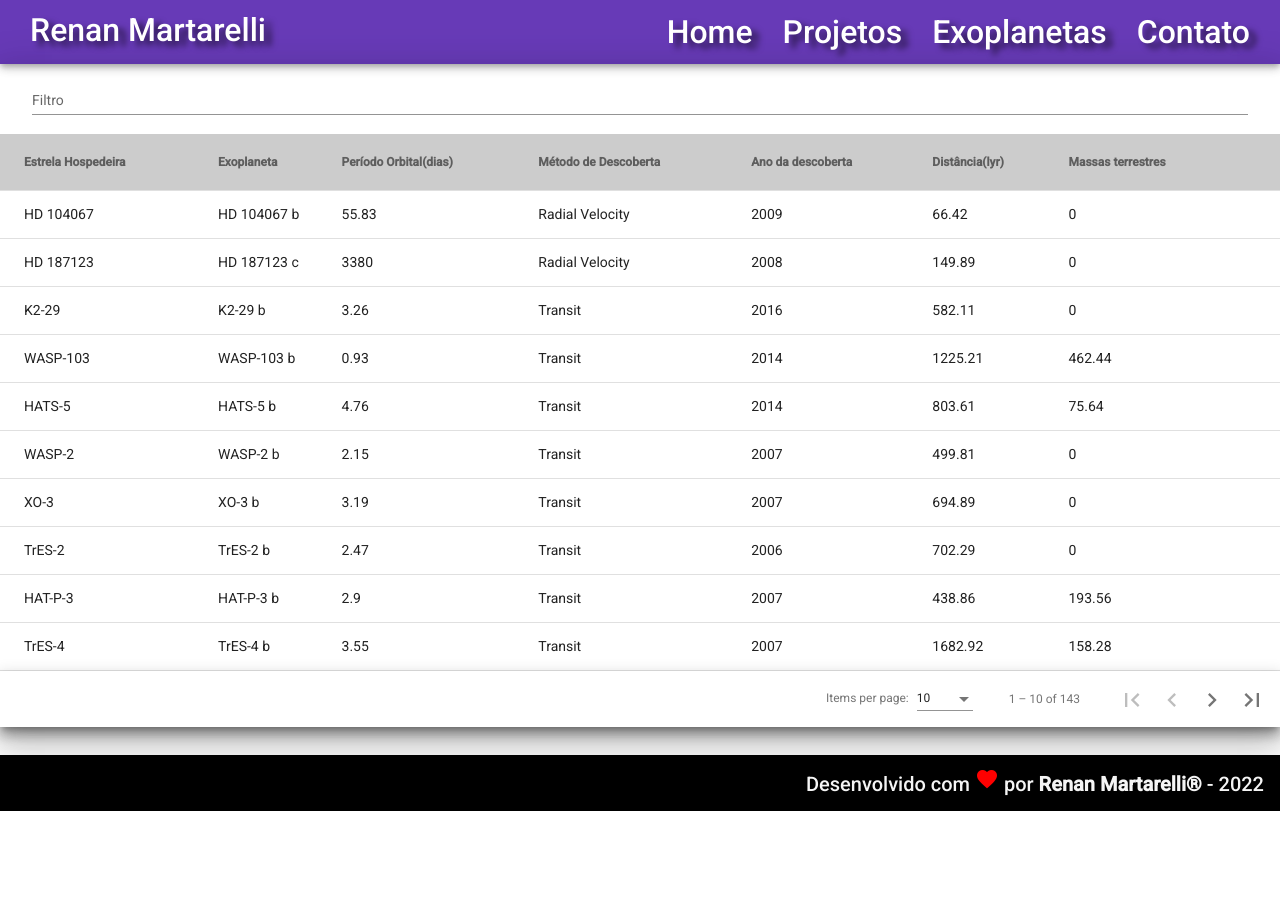
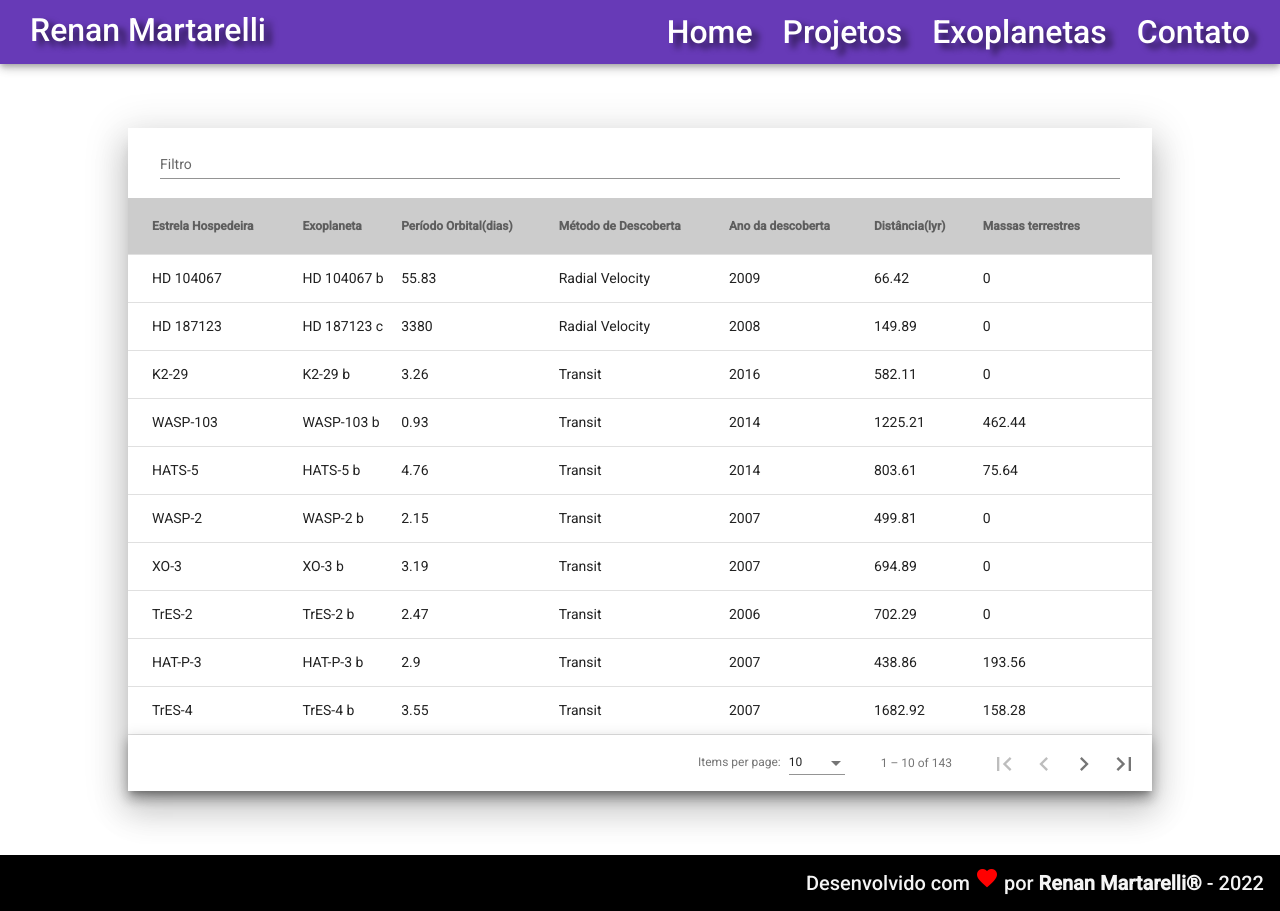
Before and after one commit to Martarelli/Angular-Martarelli, an Angular app: page /exoplanets in a window 1280 px wide. Before the commit the page ends 811 px from the top, so only its background shows below. Built offline with nearby package versions, Linux system fonts and the light colour scheme.

Commit message:
melhorias no css

```diff
--- a/src/app/components/exoplanets/exoplanets.component.css
+++ b/src/app/components/exoplanets/exoplanets.component.css
@@ -1,8 +1,17 @@
-.body-exoplanets {
+.div-exoplanets {
   height: 100%;
-  margin: 50px auto;
   width: 100%;
+  display: flex;
+  justify-content: center;
+  align-items: center;
+  padding: 4rem 0;
+
 }
+.div-table{
+  height: 80%;
+  width: 80%;
+}
+
 .exoplanets-table{
   margin: 50px auto;
   width: 80%;
--- a/src/app/components/exoplanets/exoplanets.component.html
+++ b/src/app/components/exoplanets/exoplanets.component.html
@@ -1,5 +1,5 @@
-<div class="mat-elevation-z20">
-
+<div class="div-exoplanets">
+  <div class="mat-elevation-z20 div-table">
     <mat-form-field appearance="standard">
       <mat-label>Filtro</mat-label>
       <input class="input-filter" matInput (keyup)="applyFilter($event)" placeholder="Filtro" #input>
@@ -47,4 +47,5 @@
       class="mat-elevation-z8"
     >
     </mat-paginator>
+  </div>
 </div>
```
